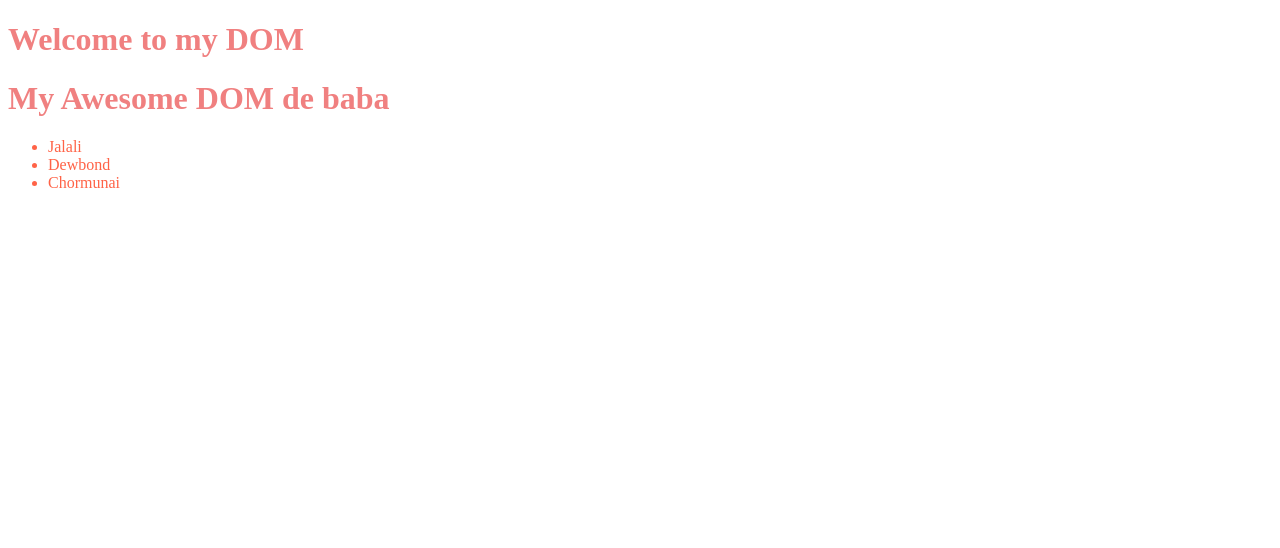
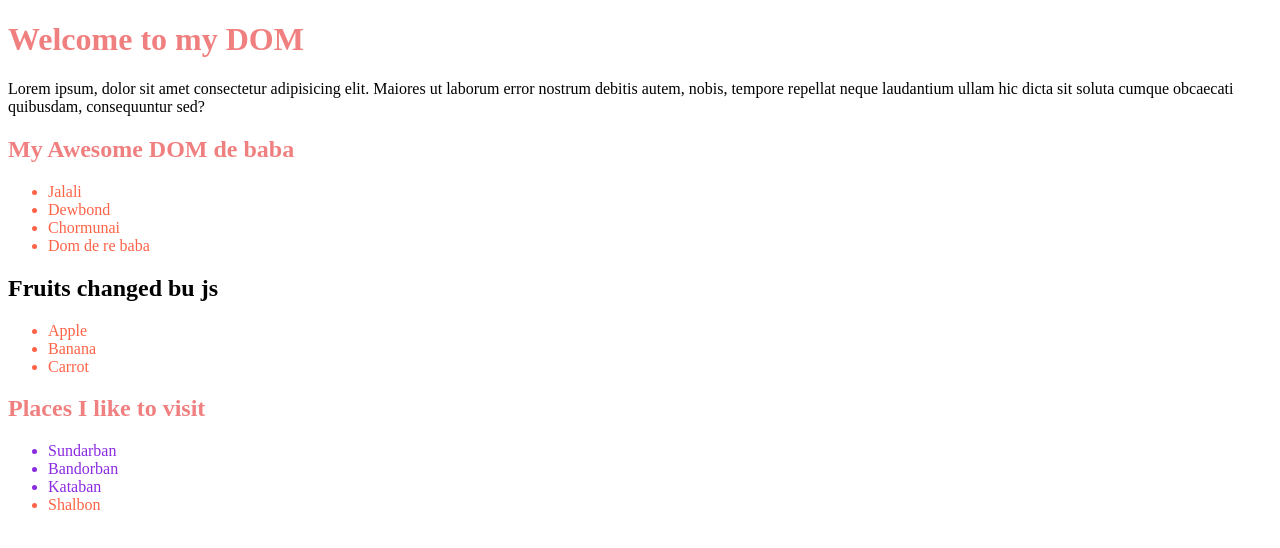
Before and after one commit to islamajbul/tour-of-doom, a plain HTML site: page index.html in a window 1280 px wide. Drawn offline with Linux system fonts and the light colour scheme.

Commit message:
modified

```diff
--- a/index.html
+++ b/index.html
@@ -1,5 +1,6 @@
 <!DOCTYPE html>
 <html lang="en">
+
 <head>
     <meta charset="UTF-8">
     <meta http-equiv="X-UA-Compatible" content="IE=edge">
@@ -7,26 +8,77 @@
     <title>Tour of DOM</title>
     <link rel="stylesheet" href="styles/styles.css">
     <style>
-        li{
+        li {
             color: tomato;
+        }
+
+        #fruits-title {
+            color: black;
+        }
+
+        .important-places {
+            color: blueviolet;
         }
     </style>
 </head>
+
 <body>
     <header>
         <h1>Welcome to my DOM</h1>
+        <p>Lorem ipsum, dolor sit amet consectetur adipisicing elit. Maiores ut laborum error nostrum debitis autem,
+            nobis, tempore repellat neque laudantium ullam hic dicta sit soluta cumque obcaecati quibusdam, consequuntur
+            sed?</p>
     </header>
     <main>
+        <section>
             <h1>My Awesome DOM de baba</h1>
             <ul>
                 <li>Jalali</li>
                 <li>Dewbond</li>
                 <li>Chormunai</li>
+                <li>Dom de re baba</li>
             </ul>
+        </section>
+        <section>
+            <h1 id="fruits-title">Fruits I like</h1>
+            <ul>
+                <li>Apple</li>
+                <li>Banana</li>
+                <li>Carrot</li>
+            </ul>
+        </section>
+        <section>
+            <h1 id="places-title">Places I like to visit</h1>
+            <ul>
+                <li class="important-places">Sundarban</li>
+                <li class="important-places">Bandorban</li>
+                <li class="important-places">Kataban</li>
+                <li class="other-places">Shalbon</li>
+            </ul>
+        </section>
     </main>
     <script src="js/dom.js"></script>
     <script>
-        console.log('adding JS inside the html file');
+        const liCollection = document.getElementsByTagName('li');
+            // console.log(liCollection);
+        for (const li of liCollection) {
+            // console.log(li.innerText);
+        }
+
+        const allHeadings = document.getElementsByTagName('h1');
+        for (const h1 of allHeadings) {
+            // console.log(h1.innerText);
+        }
+
+        const fruitsTitle = document.getElementById('fruits-title');
+        fruitsTitle.innerText = 'Fruits changed bu js';
+
+        const Places = document.getElementsByClassName('important-places');
+        // console.log(Places);
+        for(const place of Places){
+            console.log(place.innerText);
+        }
     </script>
 </body>
+
 </html>
--- a/js/dom.js
+++ b/js/dom.js
@@ -1,2 +1,2 @@
 console.log('hello from JS');
-console.log(document);
+console.log(document.body);
```
Lines whose indentation alone changed are shown as unchanged.
